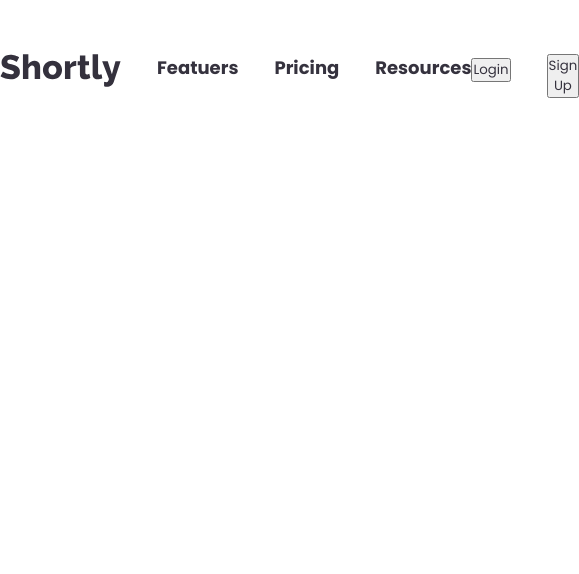
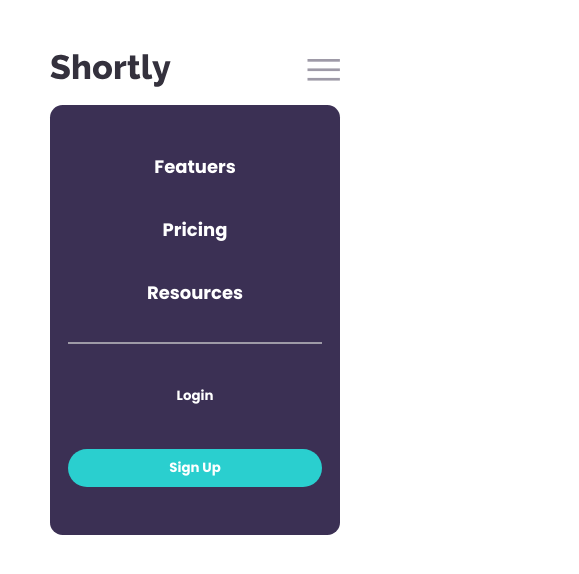
Before and after one commit to edumoreiira/Frontendmentor-URL-shortening-API-landing-page, an Angular app: page / in a window 390 px wide. Shown: the top 574 px of the page, 579 px wide, since content can reach past the window. Built offline with nearby package versions, Linux system fonts and the light colour scheme.

Commit message:
add responsivity to navbar

```diff
--- a/src/app/components/navbar/navbar.component.html
+++ b/src/app/components/navbar/navbar.component.html
@@ -1,5 +1,6 @@
 <nav class="container">
     <img src="assets/images/logo.svg" alt="" class="logo">
+    <i class="fi fi-rs-burger-menu menu"></i>
     <div class="nav-items">
         <ul class="utilities">
             <li><a href="#">Featuers</a></li>
--- a/src/app/components/navbar/navbar.component.scss
+++ b/src/app/components/navbar/navbar.component.scss
@@ -3,16 +3,94 @@ nav{
     display: flex;
     align-items: start;
     gap: var(--spacing);
-    width: 100%;
-
+    position: relative;
     ul{
         display: flex;
         gap: var(--spacing);
+    }
+    .menu{
+        display: none;
     }
     .nav-items{
         width: 100%;
         display: flex;
         justify-content: space-between;
         font-weight: 700;
+        color: var(--grayish-violet);
+        .utilities{
+            li{
+                a:hover{
+                    color: var(--dark-blue);
+                }
+            }
+        }
+        .account{
+            .login{
+                font-weight: 700;
+                color: var(--grayish-violet);
+                &:hover{
+                    color: var(--dark-blue);
+                }
+            }
+        }
     }
 }
+
+@media (max-width: 930px) {
+    nav{
+        justify-content: space-between;
+        .menu{
+            display: flex;
+            font-size: 1.8em;
+            color: var(--grayish-violet);
+        }
+        .nav-items{
+            background-color: var(--primary--dark-violet);
+            position: absolute;
+            top: calc(100% + 1em);
+            left: 0;
+            color: white;
+            flex-direction: column;
+            align-items: center;
+            justify-content: center;
+            padding-inline: 1em;
+            border-radius: var(--bd-radius);
+            transition: all 200ms ease-in-out;
+            overflow: hidden;
+            height: 430px;
+            ul{
+                flex-direction: column;
+                align-items: center;
+                width: 100%;
+                li > *{
+                    padding: .5em 1.5em;
+                }
+            }
+            .utilities{
+                border-bottom: 2px solid var(--grayish-violet);
+                padding-bottom: var(--spacing);
+                li{
+                    a:hover{
+                        color: var(--primary-cyan);
+                    }
+                }
+            }
+            .account{
+                padding-top: var(--spacing);
+                li{
+                    width: 100%;
+                    text-align: center;
+                }
+                .login{
+                    color: white;
+                    &:hover{
+                        color: var(--primary-cyan);
+                    }
+                }
+                .sign-up{
+                    width: min(360px, 100%)
+                }
+            }
+        }
+    }
+}
--- a/src/index.html
+++ b/src/index.html
@@ -9,6 +9,7 @@
   <link rel="preconnect" href="https://fonts.googleapis.com">
 <link rel="preconnect" href="https://fonts.gstatic.com" crossorigin>
 <link href="https://fonts.googleapis.com/css2?family=Poppins:ital,wght@0,100;0,200;0,300;0,400;0,500;0,600;0,700;0,800;0,900;1,100;1,200;1,300;1,400;1,500;1,600;1,700;1,800;1,900&family=Roboto:ital,wght@0,100;0,300;0,400;0,500;0,700;0,900;1,100;1,300;1,400;1,500;1,700;1,900&family=Space+Mono:ital,wght@0,400;0,700;1,400;1,700&family=Titillium+Web:ital,wght@0,200;0,300;0,400;0,600;0,700;0,900;1,200;1,300;1,400;1,600;1,700&display=swap" rel="stylesheet">
+<link rel='stylesheet' href='https://cdn-uicons.flaticon.com/2.3.0/uicons-regular-straight/css/uicons-regular-straight.css'>
 </head>
 <body>
   <app-root></app-root>
--- a/src/styles.scss
+++ b/src/styles.scss
@@ -20,8 +20,7 @@
     padding: 0;
     box-sizing: border-box;
     font-family: Poppins;
-    // color: hsl(260, 8%, 14%);
-    color: var(--dark-blue);
+    transition: color 100ms ease-in-out, background-color 150ms ease-in-out;
 }
 ul{
     list-style: none;
@@ -39,12 +38,33 @@ img{
 
 body{
     font-size: 18px;
+    color: var(--dark-blue);
 }
 
 .container{
     max-width: 1200px;
-    width: calc(100% - 240px);
+    width: calc(100% - 100px);
     margin: 0 auto;
+}
+
+button{
+    border: 0;
+    background-color: transparent;
+    &:hover{
+        cursor: pointer;
+    }
+}
+
+.rounded-btn{
+    background-color: var(--primary-cyan);
+    padding: .7em 2em !important;
+    border-radius: 100vh !important;
+    font-weight: 700;
+    color: white;
+    transition: opacity 100ms ease-in-out;
+    &:hover{
+        opacity: 0.5;
+    }
 }
 
 :root{
@@ -52,7 +72,10 @@ body{
     --primary--dark-violet: hsl(257, 27%, 26%);
     --dark-blue: hsl(255, 11%, 22%);
     --red: hsl(0, 87%, 67%);
+    --gray: hsl(0, 0%, 75%);
+    --grayish-violet: hsl(257, 7%, 63%);
     --spacing: 2em;
+    --bd-radius: .7em;
     // - Gray: hsl(0, 0%, 75%)
 // - Grayish Violet: hsl(257, 7%, 63%)
 // - Very Dark Blue: hsl(255, 11%, 22%)
```
